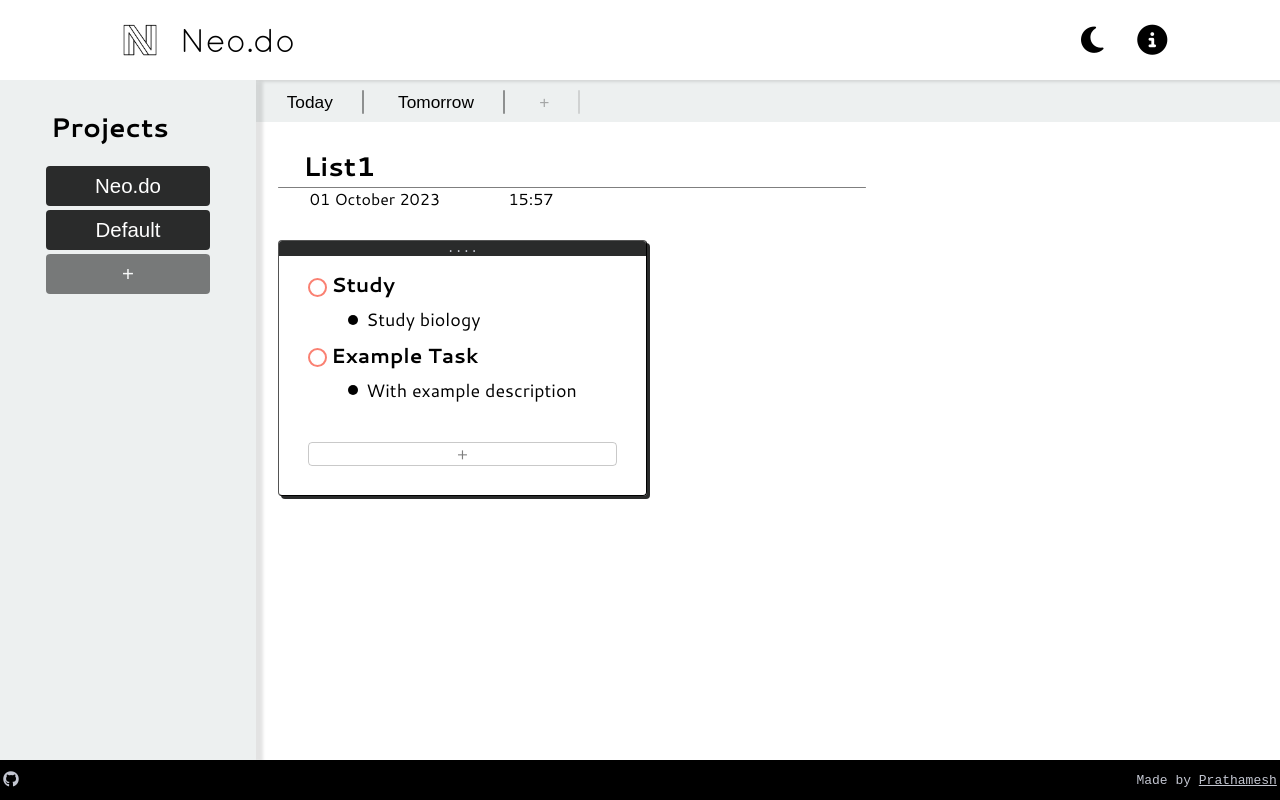
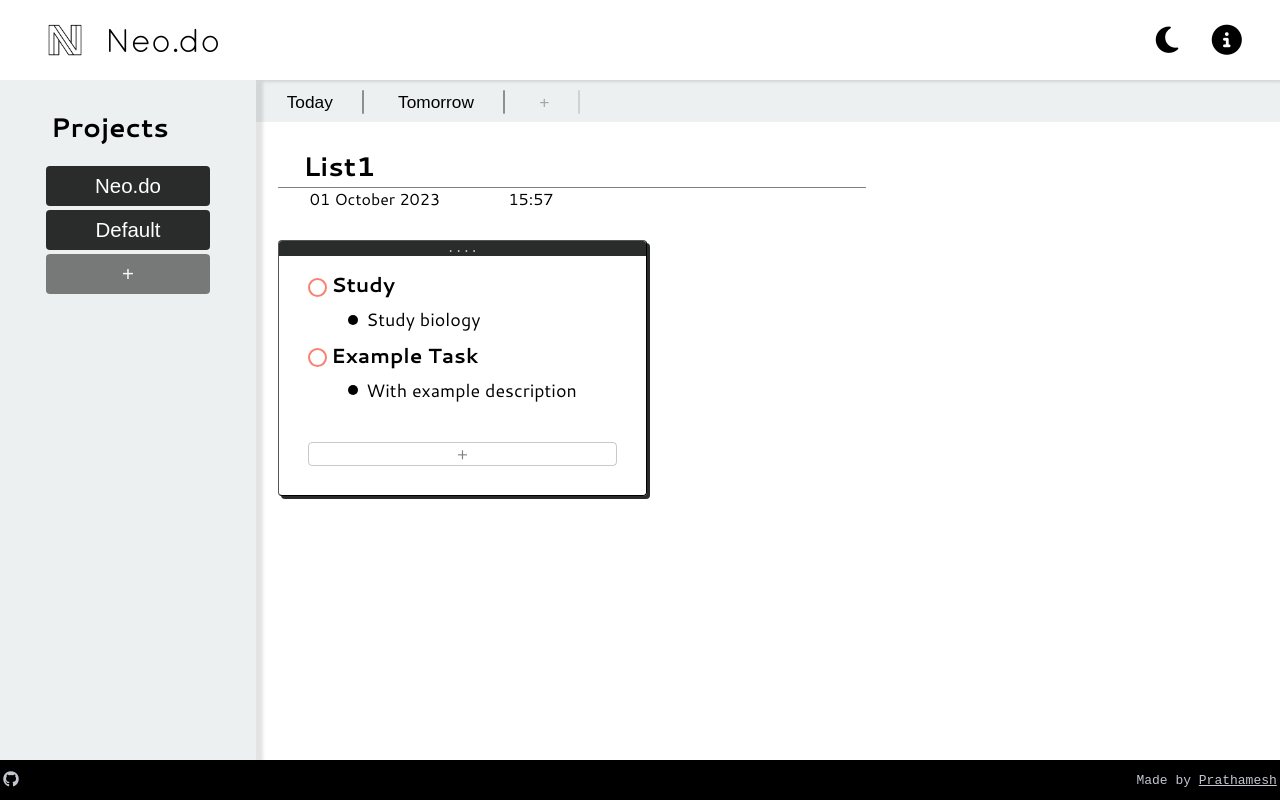
Before and after one commit to prathameshrp/todo-list, a website built with webpack: page src/template.html in a window 1280 px wide. Built offline with nearby package versions, Linux system fonts and the light colour scheme.

```diff
--- a/src/style.css
+++ b/src/style.css
@@ -38,7 +38,8 @@
     display: flex;
     justify-content: space-between;
     align-items: center;
-    padding: 0 clamp(30px, 10%,100px);
+    /* padding: 0 clamp(30px, 10%,100px); */
+    padding: calc(0.5rem + var(--font-resizer));
     box-shadow: 2px 2px 3px rgba(0, 0, 0, 0.11);
 
 }
```
